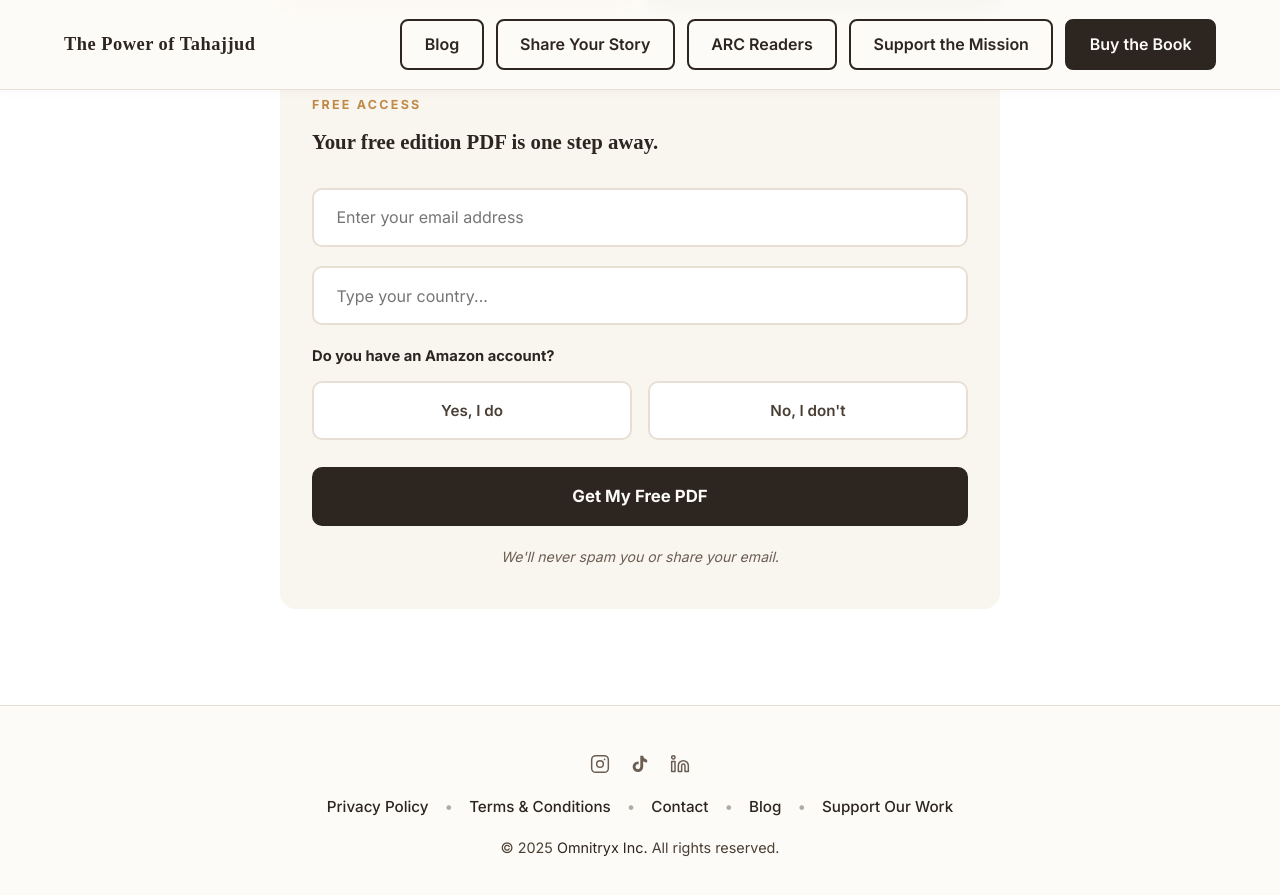
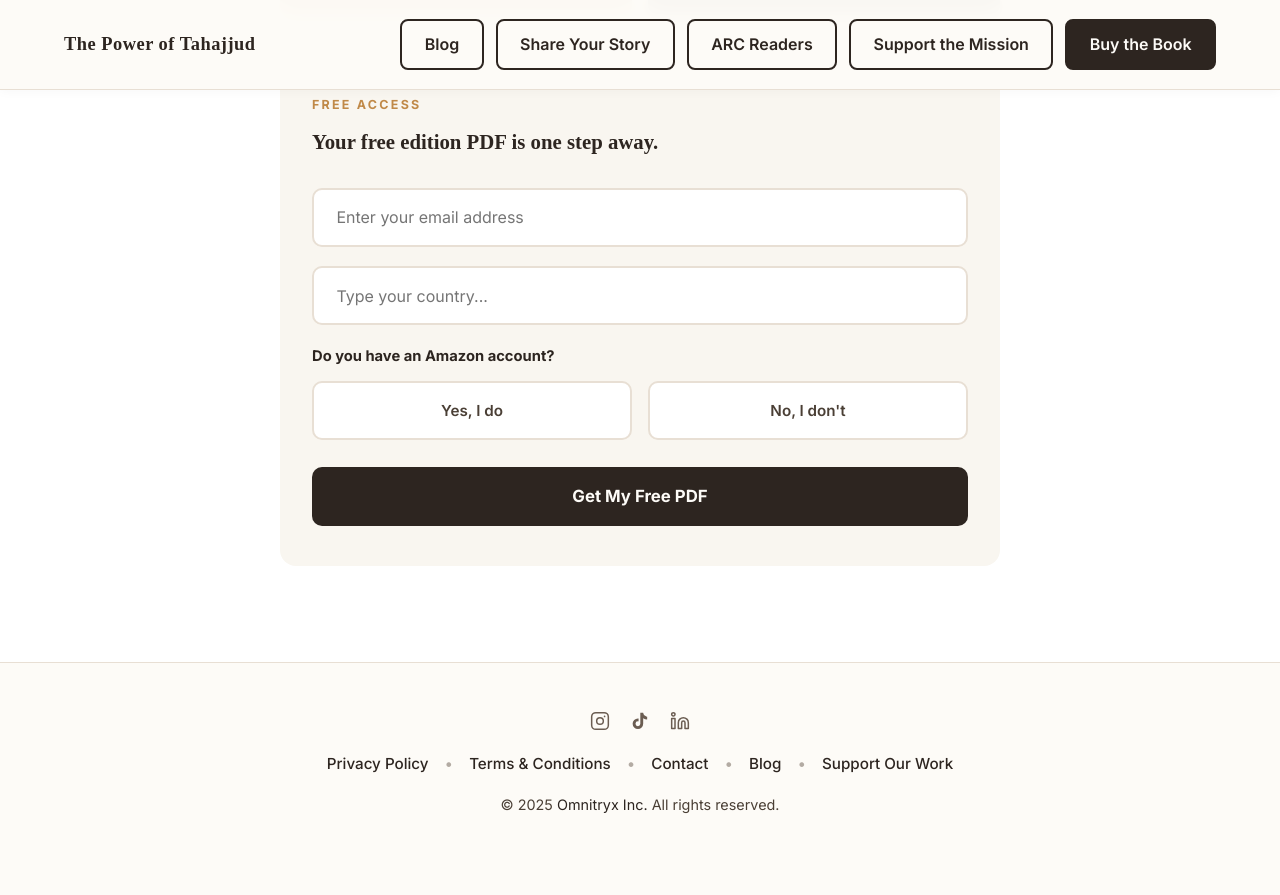
Before and after one commit to Omnitryx-Inc/tahajjud-fe-main, a Jekyll site: the page built from pages/free.html, in a window 1280 px wide and 900 px high, scrolled down 2639 px. Shown: the top 895 px of the window. Built offline with Jekyll 4.4.1, drawn with Linux system fonts in a browser that asks for light colours; some web fonts are replaced; after the commit the page ends 3496 px from its top, so only the background shows below that.

Commit message:
adjustments

```diff
--- a/pages/free.html
+++ b/pages/free.html
@@ -682,8 +682,6 @@ permalink: /free/
                 </div>
                 <button type="submit" class="submit-btn">Get My Free PDF</button>
             </form>
-
-            <p class="trust-note">We'll never spam you or share your email.</p>
         </div>
 
     </div>
```
